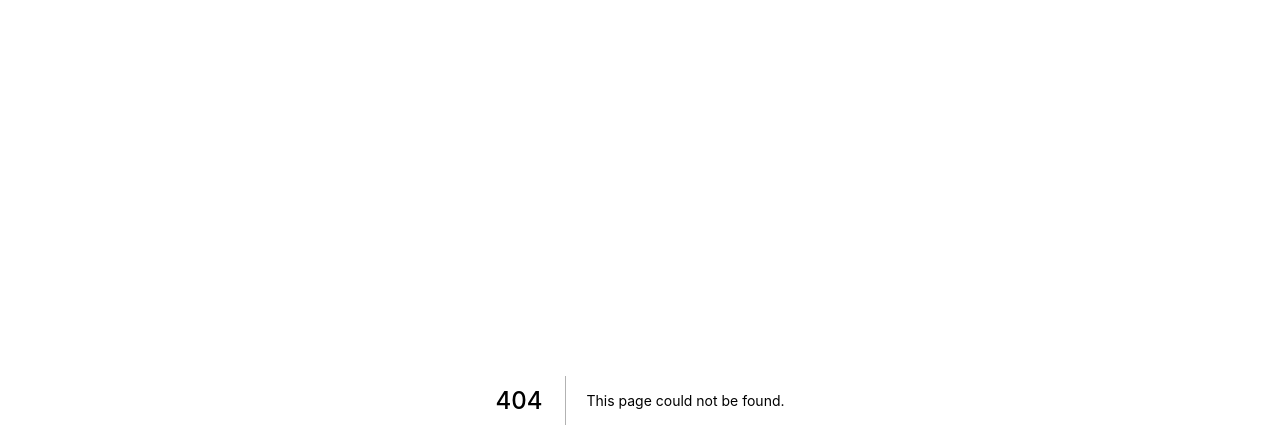
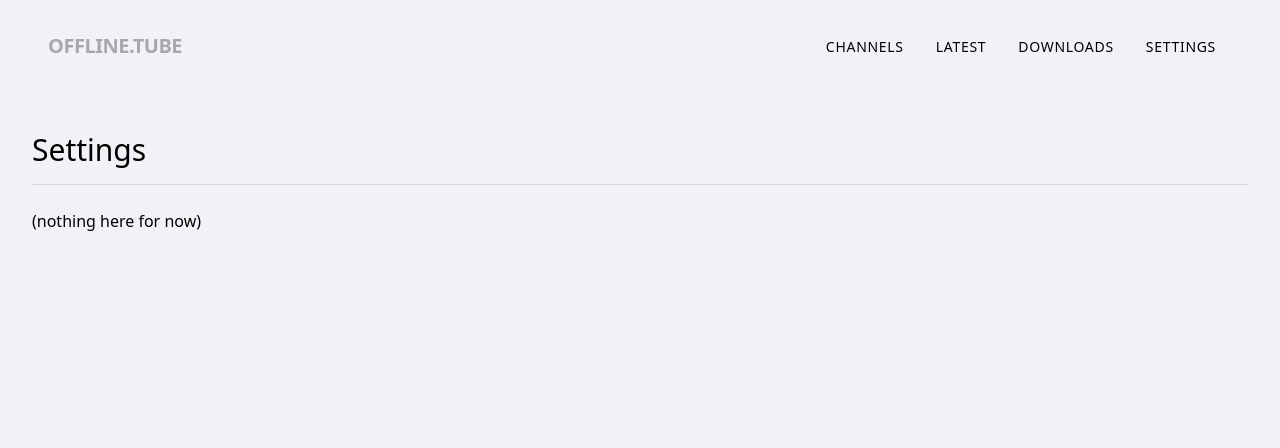
Before and after one commit to dlkesterson/collection-tube, a Next.js app: page /settings in a window 1280 px wide. Before the commit this address had no page. Shown: the top 448 px of the page. Built offline with nearby package versions, Linux system fonts and the light colour scheme; what @tailwindcss/typography would draw is missing.

Commit message:
adding settings page

```diff
--- a/components/nav/index.tsx
+++ b/components/nav/index.tsx
@@ -15,7 +15,7 @@ export default function Nav({
             <div className="flex justify-between items-center">
                 <Link href="/">
                     <a
-                        className={`text-xl text-${textColor} font-extrabold uppercase tracking-tight mix-blend-color-dodge opacity-30`}
+                        className={`text-xl font-extrabold uppercase tracking-tight opacity-30`}
                     >
                         offline.tube
                     </a>
@@ -42,6 +42,13 @@ export default function Nav({
                             Downloads
                         </a>
                     </Link>
+                    <Link href="/settings">
+                        <a
+                            className={`mx-4 text-sm uppercase tracking-wider text-${textColor}`}
+                        >
+                            Settings
+                        </a>
+                    </Link>
                 </div>
             </div>
         </nav>
--- /dev/null
+++ b/pages/settings.tsx
@@ -0,0 +1,18 @@
+import Head from 'next/head';
+import Nav from '@/components/nav';
+import Container from '@/components/container';
+
+export default function SettingsPage() {
+    return (
+        <Container>
+            <Head>
+                <title>Settings</title>
+            </Head>
+            <Nav />
+            <h1 className="text-3xl border-b border-gray-300 py-4 my-6">
+                Settings
+            </h1>
+            <p>(nothing here for now)</p>
+        </Container>
+    );
+}
```
